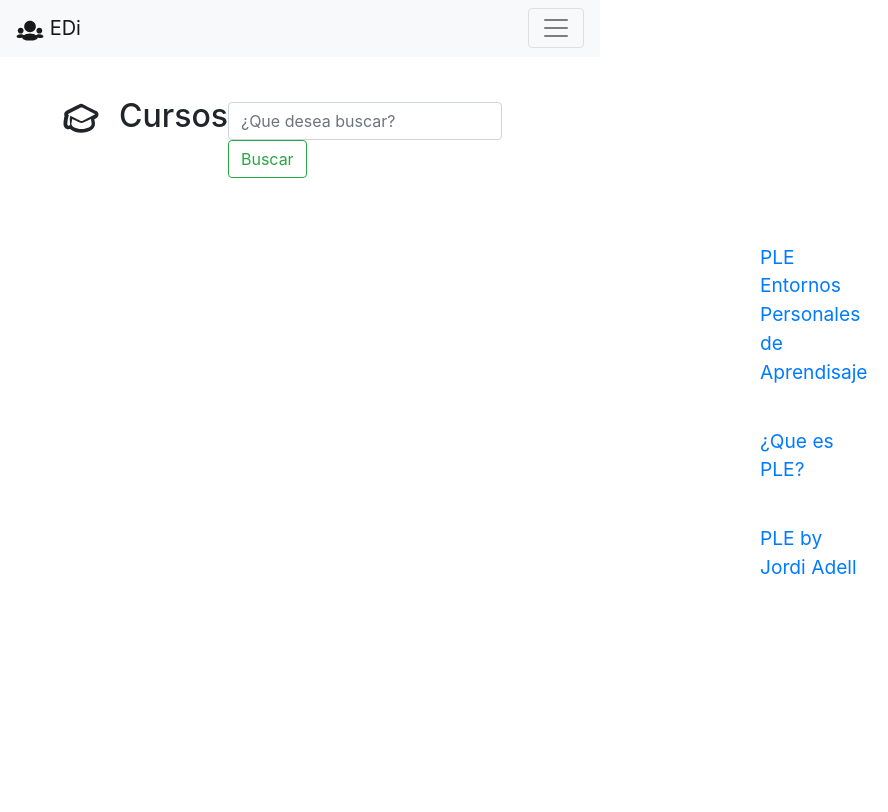
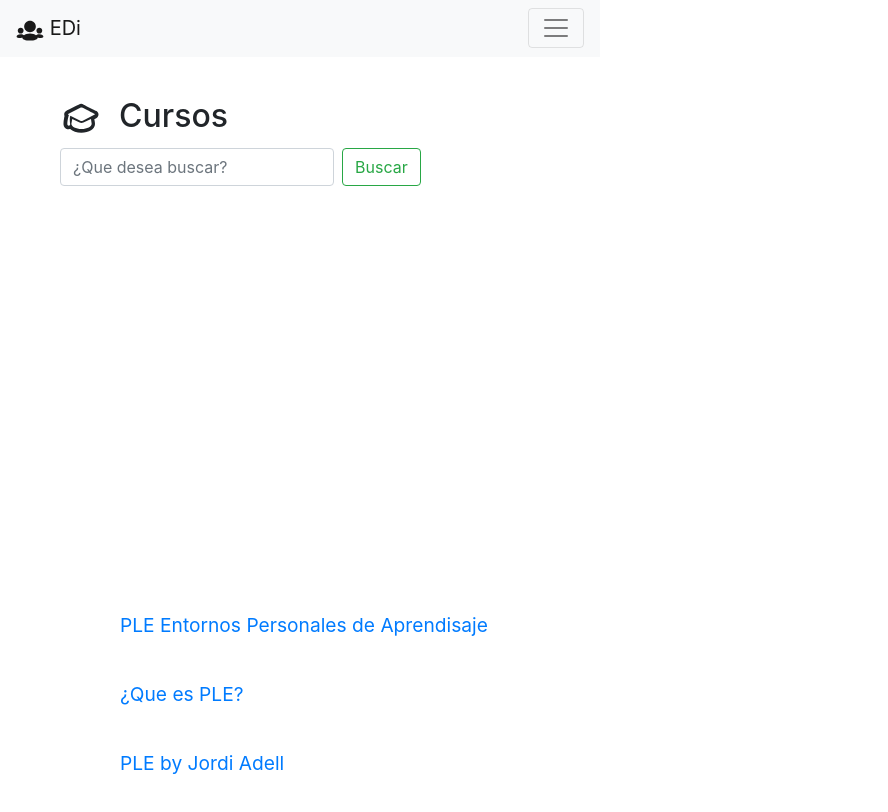
Before and after one commit to bidego/educacion-digital, a React (Create React App) app in the folder edi/: page /courses in a window 600 px wide. Shown: the top 812 px of the page, 888 px wide, since content can reach past the window. Built offline with nearby package versions, Linux system fonts and the light colour scheme.

Commit message:
responsive video player

```diff
--- a/edi/src/App.css
+++ b/edi/src/App.css
@@ -63,7 +63,18 @@
   .Login-form, .Signup-form {
     flex: 2;
   }
+  .Screen-header, .Screen-content {
+    flex-direction: column;
   }
+  .Screen-left {
+    padding-top:0px;
+    flex: 1;
+    display:inline-flex;
+  }
+  .Screen-right {
+    padding-top:5px;
+    flex: 1;
+  }}
 @media only screen and (min-width: 600px) {
   .Login-content,.Signup-content {
     background-color: #fff;
@@ -82,15 +93,15 @@
   .Login-form, .Signup-form {
     flex: 2;
   }
-}
   .Screen-left {
     padding-top:0px;
-  flex: 1;
+    flex: 3;
     display:inline-flex;
   }
   .Screen-right {
     padding-top:5px;
-  flex: 3;
+    flex: 2;
+  }
 }
 
 .Button-group {
--- a/edi/src/screens/Courses.tsx
+++ b/edi/src/screens/Courses.tsx
@@ -57,7 +57,7 @@ const Courses = (props:any) => {
             </Container>
             <Container className="Screen-content">
                 <section className="Screen-left">
-                    <ReactPlayer
+                <ReactPlayer
                         title={activeSource.title}
                         url={activeSource.url}
                         config={{
@@ -66,6 +66,7 @@ const Courses = (props:any) => {
                                     showinfo: 1 }
                                 }
                             }}
+                        width="100%"
                     />
                 </section>
                 <section className="Screen-right">
```
Lines whose indentation alone changed are shown as unchanged.
